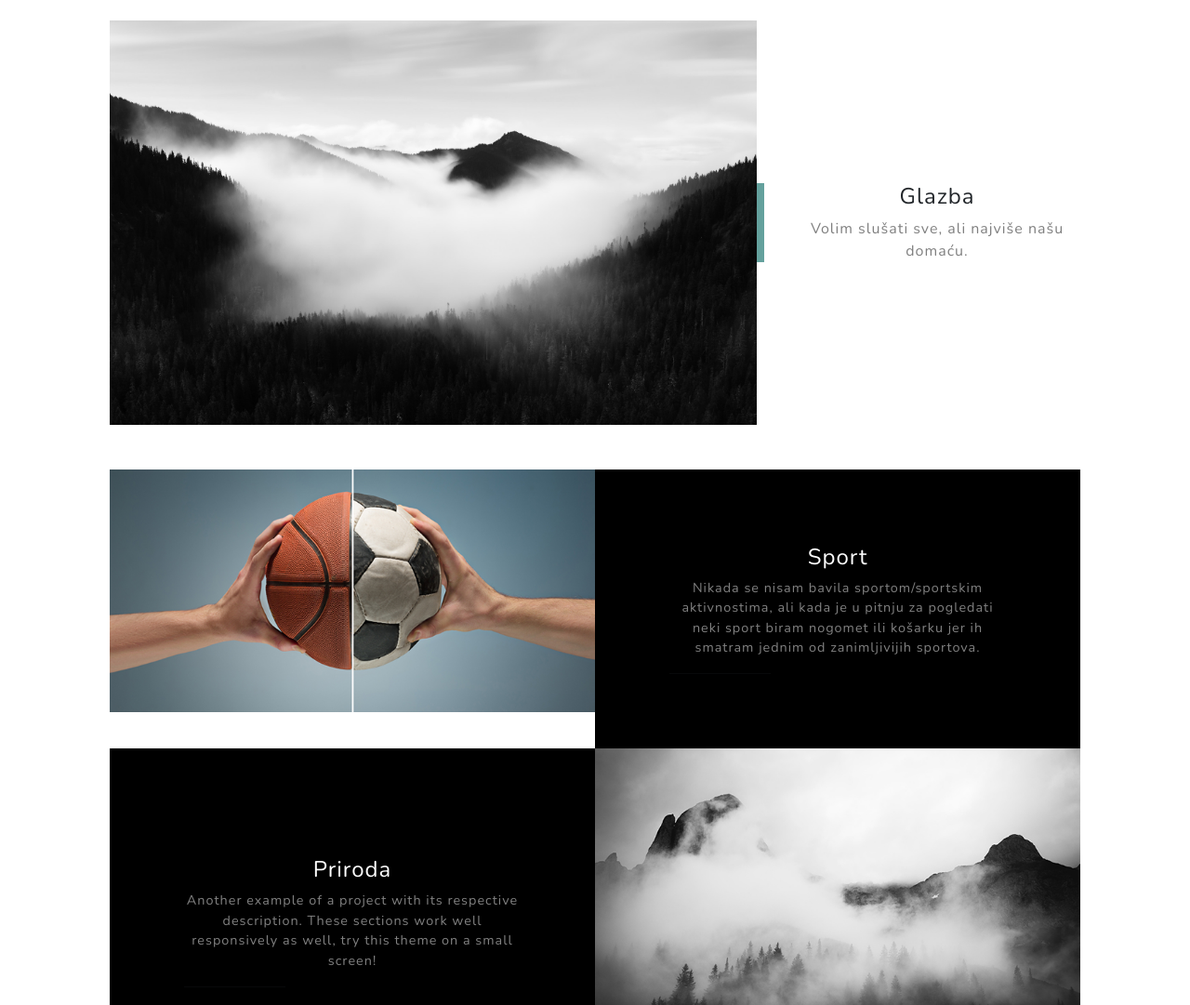
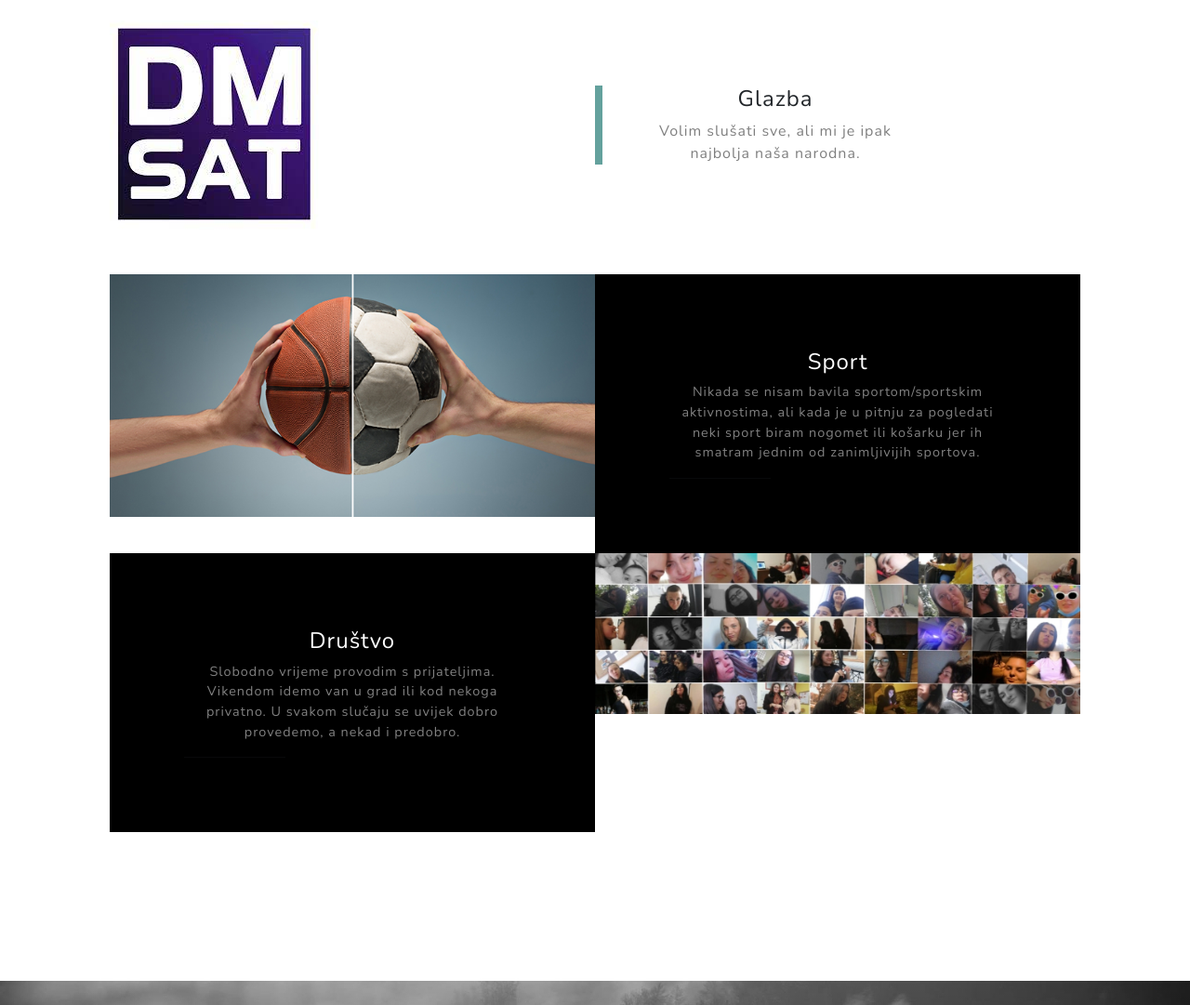
Before and after one commit to ivanamodrusan/ivanamodrusan, a plain HTML site: page index.html in a window 1280 px wide. Shown: the part 1900-2981 px from the top of the page at 93% size. Drawn offline with nearby package versions, Linux system fonts and the light colour scheme.

Commit message:
Add files via upload

```diff
--- a/index.html
+++ b/index.html
@@ -65,11 +65,11 @@
             <div class="container px-4 px-lg-5">
                 <!-- Featured Project Row-->
                 <div class="row gx-0 mb-4 mb-lg-5 align-items-center">
-                    <div class="col-xl-8 col-lg-7"><img class="img-fluid mb-3 mb-lg-0" src="assets/img/bg-masthead.jpg" alt="..." /></div>
+                    <div class="col-xl-6 col-lg-7"><img class="img-fluid mb-3 mb-lg-0" src="assets/img/glazba.jpg" alt="..." /></div>
                     <div class="col-xl-4 col-lg-5">
                         <div class="featured-text text-center text-lg-left">
                             <h4>Glazba</h4>
-                            <p class="text-black-50 mb-0">Volim slušati sve, ali najviše našu domaću.</p>
+                            <p class="text-black-50 mb-0">Volim slušati sve, ali mi je ipak najbolja naša narodna.</p>
                         </div>
                     </div>
                 </div>
@@ -90,13 +90,13 @@
                 </div>
                 <!-- Project Two Row-->
                 <div class="row gx-0 justify-content-center">
-                    <div class="col-lg-6"><img class="img-fluid" src="assets/img/demo-image-02.jpg" alt="..." /></div>
+                    <div class="col-lg-6"><img class="img-fluid" src="assets/img/drustvo.jpg" alt="..." /></div>
                     <div class="col-lg-6 order-lg-first">
                         <div class="bg-black text-center h-100 project">
                             <div class="d-flex h-100">
                                 <div class="project-text w-100 my-auto text-center text-lg-right">
-                                    <h4 class="text-white">Priroda</h4>
-                                    <p class="mb-0 text-white-50">Another example of a project with its respective description. These sections work well responsively as well, try this theme on a small screen!</p>
+                                    <h4 class="text-white">Društvo</h4>
+                                    <p class="mb-0 text-white-50">Slobodno vrijeme provodim s prijateljima. Vikendom idemo van u grad ili kod nekoga privatno. U svakom slučaju se uvijek dobro provedemo, a nekad i predobro. </p>
                                     <hr class="d-none d-lg-block mb-0 me-0" />
                                 </div>
                             </div>
@@ -115,7 +115,7 @@
                     <div class="col-md-4 mb-3 mb-md-0">
                         <div class="card py-4 h-100">
                             <div class="card-body text-center">
-                                <i class="fas fa-map-marked-alt text-primary mb-2"></i>
+                                <i class="fas fa-solid fa-house-chimney text-primary mb-2"></i>
                                 <h4 class="text-uppercase m-0">Adresa</h4>
                                 <hr class="my-4 mx-auto" />
                                 <div class="small text-black-50">Grigora Viteza 8, 34550 Pakrac</div>
@@ -135,7 +135,7 @@
                     <div class="col-md-4 mb-3 mb-md-0">
                         <div class="card py-4 h-100">
                             <div class="card-body text-center">
-                                <i class="fas fa-mobile-alt text-primary mb-2"></i>
+                                <i class="fas fa-solid fa-phone text-primary mb-2"></i>
                                 <h4 class="text-uppercase m-0">Telefon</h4>
                                 <hr class="my-4 mx-auto" />
                                 <div class="small text-black-50">+385 95 7333 580</div>
@@ -144,7 +144,7 @@
                     </div>
                 </div>
                 <div class="social d-flex justify-content-center">
-                    <a class="mx-2" href="https://www.instagram.com/accounts/login/"><i class="fab fa-instagram"></i></a>
+                    <a class="mx-2" href="https://www.instagram.com/ivana_modrusan/"><i class="fab fa-instagram"></i></a>
                     <a class="mx-2" href="https://www.facebook.com/profile.php?id=100010963393786"><i class="fab fa-facebook-f"></i></a>
                     <a class="mx-2" href="https://github.com/ivanamodrusan"><i class="fab fa-github"></i></a>
                 </div>
```
Also changed, not shown: assets/img/drustvo.jpg (added), assets/img/glazba.jpg (added).
